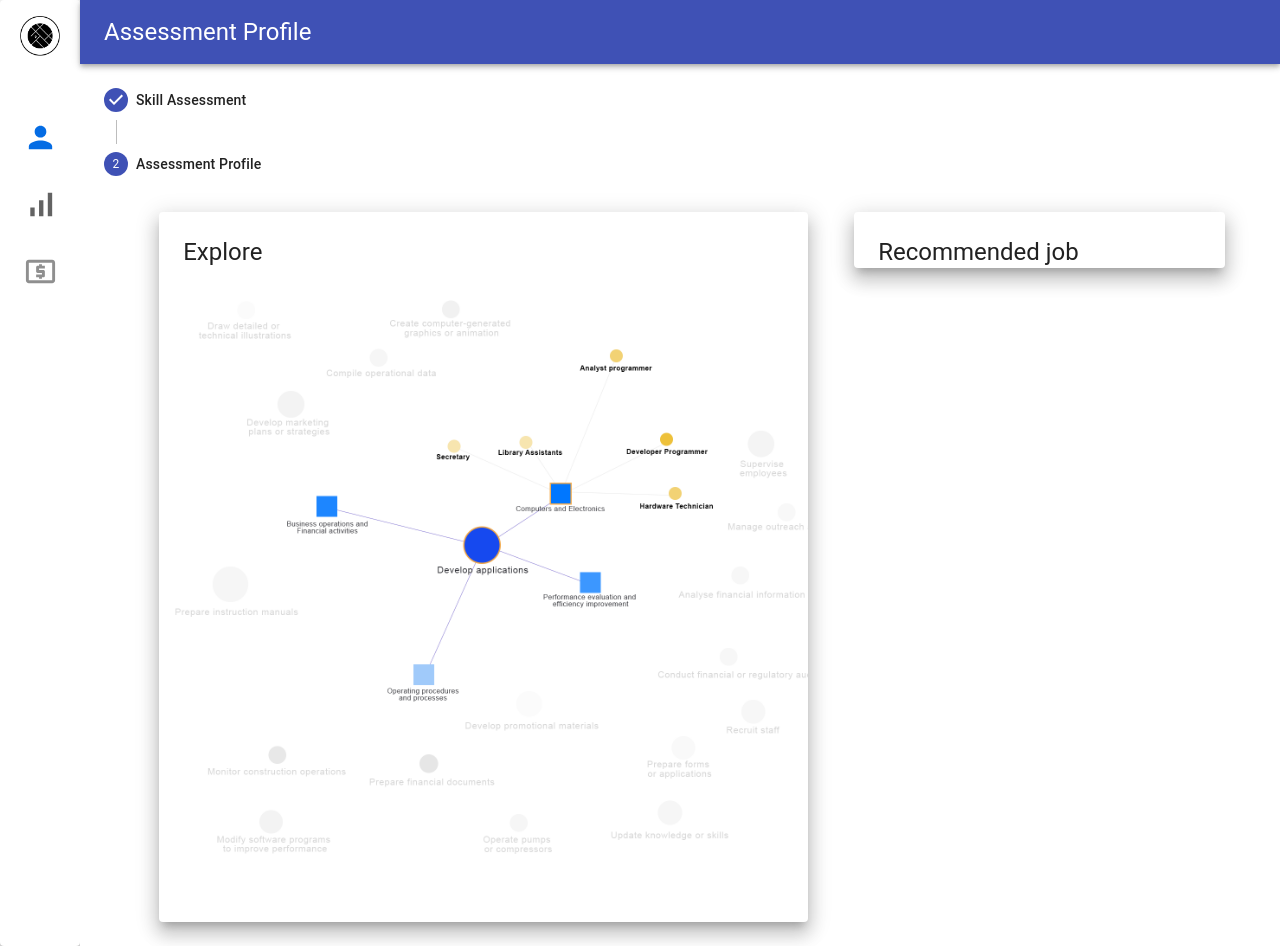
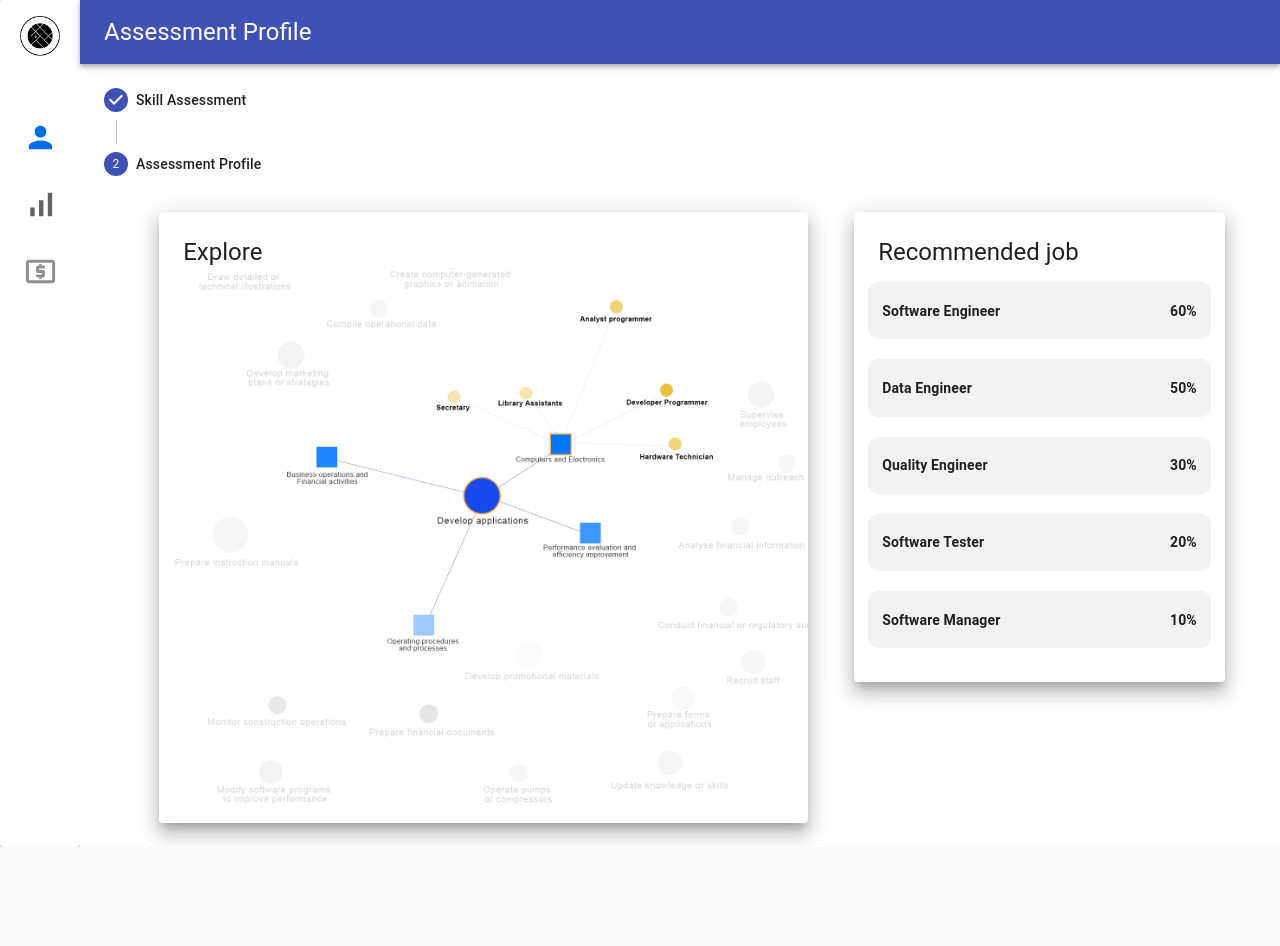
Before and after one commit to tranquanghuy0801/govhack, a React (Create React App) app: page /user-profile/explore in a window 1280 px wide. After the commit the page ends 847 px from the top, so only its background shows below. Built offline with nearby package versions, Linux system fonts and the light colour scheme.

Commit message:
Add Recommended Job card.

```diff
--- a/src/pages/AssessmentProfile/Explorer.tsx
+++ b/src/pages/AssessmentProfile/Explorer.tsx
@@ -1,5 +1,6 @@
 import { Grid, makeStyles, Paper, Button, Typography } from "@material-ui/core";
 import SkillCluster from "../../assets/skill_cluster.png";
+import React from "react";
 
 const useStyles = makeStyles(() => ({
   root: {
@@ -7,15 +8,23 @@ const useStyles = makeStyles(() => ({
   },
   img: {
     width: "100%",
-    "& img": {
-      height: "300px",
-    },
+    height: "550px",
+    objectFit: "cover",
   },
-  exploreContainer: {
-    maxHeight: "30em",
-  },
+  exploreContainer: {},
   header: {
     padding: "1em 0 0 1em",
+  },
+  recommendations: {
+    padding: "1em",
+    height: "100%",
+  },
+  progressBar: {
+    display: "flex",
+    justifyContent: "space-between",
+    borderRadius: "10px",
+    backgroundColor: "#f2f2f2",
+    padding: "0 1em",
   },
 }));
 
@@ -27,8 +36,31 @@ const recommendations = [
   { label: "Software Manager", value: "10%" },
 ];
 
+type ProgressBarProps = {
+  label: string;
+  value: string;
+  handleOnClick: () => void;
+};
+
+const ProgressBar: React.FC<ProgressBarProps> = ({
+  label,
+  value,
+  handleOnClick,
+}) => {
+  const classes = useStyles();
+  return (
+    <div className={classes.progressBar} onClick={handleOnClick}>
+      <h4>{label}</h4>
+      <h4>{value}</h4>
+    </div>
+  );
+};
+
 const Explorer = () => {
   const classes = useStyles();
+  const handleSuggestionClick = () => {
+    //add dialog opener
+  };
   return (
     <Grid container justifyContent="space-around" className={classes.root}>
       <Grid item md={7}>
@@ -44,6 +76,21 @@ const Explorer = () => {
           <Typography variant="h5" className={classes.header}>
             Recommended job
           </Typography>
+          <div className={classes.recommendations}>
+            {recommendations.map(({ label, value }) => {
+              return (
+                <>
+                  <ProgressBar
+                    key={label}
+                    label={label}
+                    value={value}
+                    handleOnClick={handleSuggestionClick}
+                  />
+                  <br />
+                </>
+              );
+            })}
+          </div>
         </Paper>
       </Grid>
     </Grid>
```
